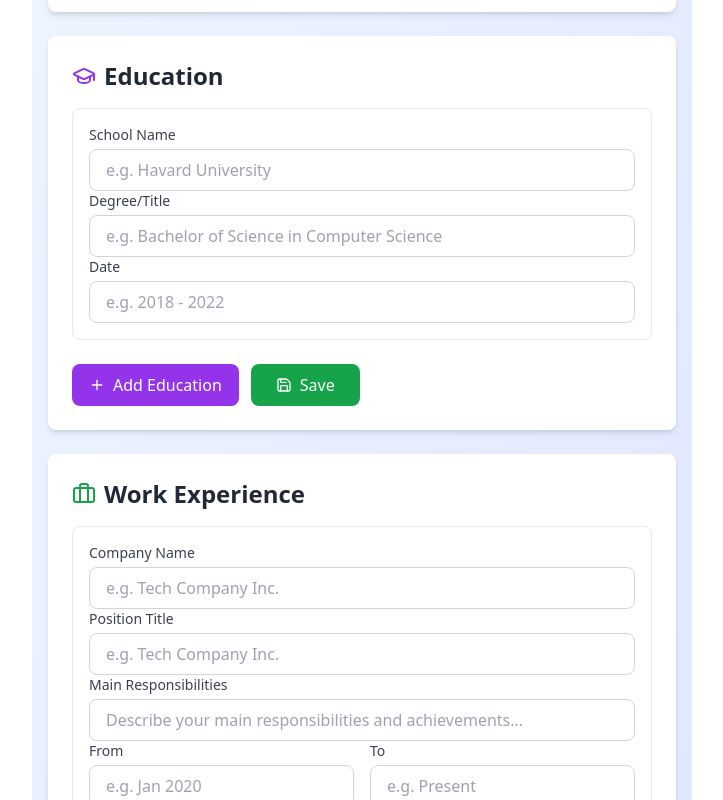
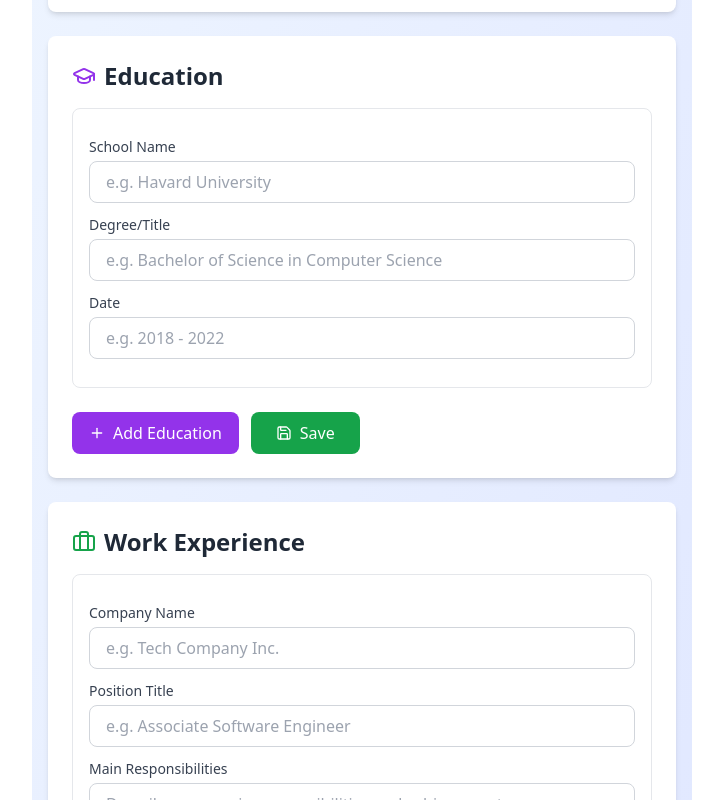
Before and after one commit to samirbhusal/cv-app, a React (Vite) app: page / in a window 1280 px wide. Shown: the part 540-1340 px from the top of the page, without its empty margins (278-1001 px from the left). Built offline with nearby package versions, Linux system fonts and the light colour scheme.

Commit message:
minor changes / text

```diff
--- a/src/components/CommonInputField.tsx
+++ b/src/components/CommonInputField.tsx
@@ -22,7 +22,7 @@ const CommonInputField: React.FC<CommonInputFieldProps> = ({
   name,
 }) => {
   return (
-    <div>
+    <div className="my-3">
       <label className="block text-sm font-medium text-gray-700 mb-1 text-left">
         {fieldName}
       </label>
--- a/src/components/ExperienceComponent.tsx
+++ b/src/components/ExperienceComponent.tsx
@@ -131,7 +131,7 @@ export const Experience: React.FC<ExperienceProps> = ({
               fieldName="Position Title"
               fieldValue={exp.position}
               onChange={(e) => handleChange(exp.id, "position", e.target.value)}
-              placeholder="e.g. Tech Company Inc."
+              placeholder="e.g. Associate Software Engineer"
               type="text"
             />
 
```
